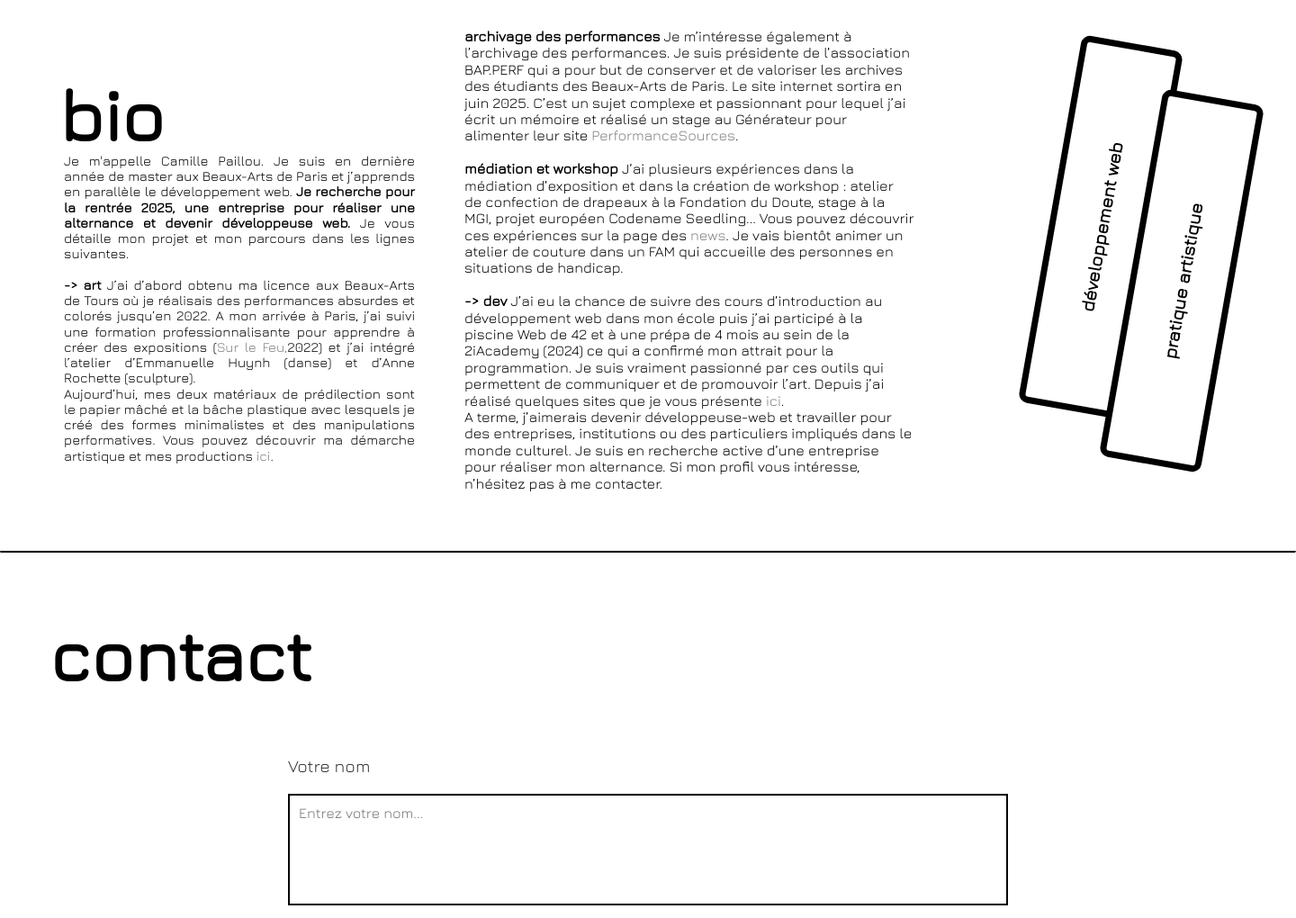
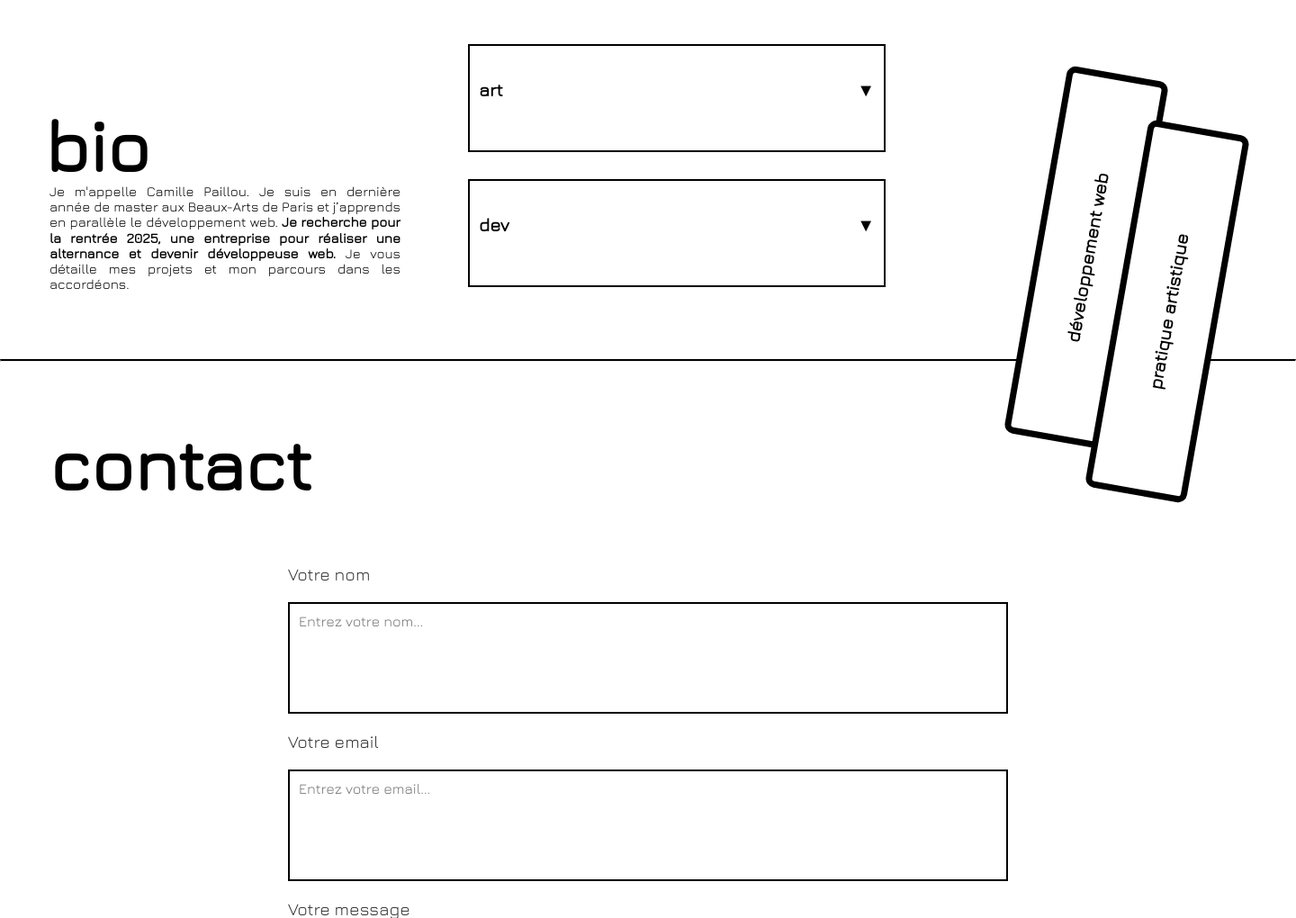
Before and after one commit to CamillePaillou/camille.paillou, a PHP site: page / in a window 1440 px wide. Shown: the part 801-1821 px from the top of the page at 90% size. Run offline with PHP 8.4, Linux system fonts and the light colour scheme.

Commit message:
implémentation accordéon index et changement timeline page dev

```diff
--- a/css/cpaillou.css
+++ b/css/cpaillou.css
@@ -94,13 +96,13 @@
     display: grid;
     grid-template-columns: 50% 50% 30%;
     max-width: 1000px;
-    margin: 1em;
+    margin-top: 50px;
     align-items: start;
 }
 
 .bio-left {
     font-family: "Jura", sans-serif;
-    font-size:15px;
+    font-size:20px;
     margin: -70px 55px 0px 55px;
     text-align: justify;
 }
@@ -115,6 +117,52 @@
 .bio-left {
     text-align: justify;
     font-size:15px;
+}
+
+/*accordéon pour détail*/
+.accordion {
+    background: white;
+    padding: 5px;
+    margin-left: 20px;
+    margin-bottom: 30px;
+    border: 2px solid black;
+    cursor: pointer;
+    user-select: none;
+    position: relative;
+    width: 450px;
+    overflow: hidden;
+}
+
+.accordion-title {
+    display: flex;
+    justify-content: space-between;
+    align-items: center;
+    font-size: 20px;
+    padding: 5px;
+}
+
+.arrow {
+    transition: transform 0.3s;
+}
+
+.accordion-content {
+    max-height: 0;
+    overflow: hidden;
+    transition: max-height 0.5s ease-in-out;
+    text-align:justify;
+    padding: 10px;
+}
+
+.accordion-content a{
+ text-decoration: none;
+ color: grey;
+}
+.accordion.active .accordion-content {
+    max-height: 1500px; /* assez grand pour le contenu */
+}
+
+.accordion.active .arrow {
+    transform: rotate(180deg);
 }
 
 
--- a/index.php
+++ b/index.php
@@ -7,6 +7,7 @@
     <link rel="stylesheet" href=".//css/cpaillou.css" />
     <link rel="stylesheet" href=".//css/normalize.css" />
     <script src="js/photoindex.js" defer></script>
+    <script src="js/accordeon.js" defer></script>
 </head>
 <body>
 
@@ -25,44 +26,57 @@
     <img src="images/dev/hana/hana2.PNG" class="slideshow-img" alt="Gauche 1">
     <img src="images/dev/bapperf/bap7.PNG" class="slideshow-img" alt="Gauche 2">
     <img src="images/dev/spp/spp2.PNG" class="slideshow-img" alt="Gauche 3">
-    <div><a href="dev.php" class="overlay-text" target="blank">développement web</a></div>
+    <a href="dev.php" class="overlay-text" target="_blank">développement web</a>
   </div>
 
   <div class="column right">
     <img src="images/art/echine/1.webp" class="slideshow-img" alt="Droite 1">
     <img src="images/art/accrochagebache/1.webp" class="slideshow-img" alt="Droite 2">
     <img src="images/art/permission/2.webp" class="slideshow-img" alt="Droite 3">
-    <div class="overlay-text">pratique artistique</div>
+    <a href="art.php" class="overlay-text" target="_blank">pratique artistique</a>
   </div>
 </section>
-
-
 
     <div class="bio-container">
         <div class="bio-column">
             <h2 class="bio">bio</h2>
             <p class="bio-left">Je m'appelle Camille Paillou. Je suis en dernière année de master aux Beaux-Arts de Paris et j’apprends en parallèle le développement web.
-                <strong>Je recherche pour la rentrée 2025, une entreprise pour réaliser une alternance et devenir développeuse web.</strong> Je vous détaille mon projet et mon parcours dans les lignes suivantes.
-            <br><br><strong>-> art</strong> J’ai d’abord obtenu ma licence aux Beaux-Arts de Tours où je réalisais des performances absurdes et colorés jusqu’en 2022.  A mon arrivée à Paris, j’ai suivi une formation professionnalisante pour apprendre à créer des expositions (<a href="https://beauxartsparis.fr/fr/exposition-simple/sur-le-feu" target="_blank">Sur le Feu,</a>2022)
-                 et j’ai intégré l’atelier d’Emmanuelle Huynh (danse) et d’Anne Rochette (sculpture).
-                <br> Aujourd’hui, mes deux matériaux de prédilection sont le papier mâché et la bâche plastique avec lesquels je créé des formes minimalistes et des manipulations performatives. Vous pouvez découvrir ma démarche artistique et mes productions <a href="art.php" target="_blank">ici</a>.
+                <strong>Je recherche pour la rentrée 2025, une entreprise pour réaliser une alternance et devenir développeuse web.</strong> Je vous détaille mes projets et mon parcours dans les accordéons.
             </p>
         </div>
         <div class="bio-column">
-            <p class="bio-right"><strong>archivage des performances</strong> Je m’intéresse également à l’archivage des performances. Je suis présidente de l’association BAP.PERF qui a pour but de conserver et de valoriser les archives des étudiants des Beaux-Arts de Paris. Le site internet sortira en juin 2025.
-                C’est un sujet complexe et passionnant pour lequel j’ai écrit un mémoire et réalisé un stage au Générateur pour alimenter leur site <a href="https://performancesources.com/" target="blank">PerformanceSources</a>.
-                <br><br><strong>médiation et workshop</strong> J’ai plusieurs expériences dans la médiation d’exposition et dans la création de workshop : atelier de confection de drapeaux à la Fondation du Doute, stage à la MGI, projet européen Codename Seedling... Vous pouvez découvrir ces expériences sur la page des <a href="/art/news.php" target="_blank">news</a>.
-                 Je vais bientôt animer un atelier de couture dans un FAM qui accueille des personnes en situations de handicap.
-                <br><br><strong>-> dev</strong> J’ai eu la chance de suivre des cours d’introduction au développement web dans mon école puis j’ai participé à la piscine Web de 42 et à une prépa de 4 mois au sein de la 2iAcademy (2024) ce qui a confirmé mon attrait pour la programmation. Je suis vraiment passionné par ces outils qui permettent de communiquer et de promouvoir l’art.
-                Depuis j’ai réalisé quelques sites que je vous présente <a href="dev.php" target="blank">ici</a>.
-                <br>A terme, j’aimerais devenir développeuse-web et travailler pour des entreprises, institutions ou des particuliers impliqués dans le monde culturel. Je suis en recherche active d’une entreprise pour réaliser mon alternance. Si mon profil vous intéresse, n’hésitez pas à me contacter.
-            </p>
+            <div class="accordion">
+                    <h4 class="accordion-title">art <span class="arrow">▼</span></h4>
+                    <div class="accordion-content">
+                        <p><strong>formation</strong><br>J’ai d’abord obtenu ma licence aux Beaux-Arts de Tours où je réalisais des performances absurdes et colorés jusqu’en 2022.  A mon arrivée à Paris, j’ai suivi une formation professionnalisante pour apprendre à créer des expositions (<a href="https://beauxartsparis.fr/fr/exposition-simple/sur-le-feu" target="_blank">Sur le Feu,</a>2022)
+                        et j’ai intégré l’atelier d’Emmanuelle Huynh (danse) et d’Anne Rochette (sculpture).
+                        <br> Aujourd’hui, mes deux matériaux de prédilection sont le papier mâché et la bâche plastique avec lesquels je créé des formes minimalistes et des manipulations performatives. Vous pouvez découvrir ma démarche artistique et mes productions <a href="art.php" target="_blank">ici</a>.
+                        </p>
+                        <p><strong>archivage des performances</strong><br>Je m’intéresse également à l’archivage des performances. Je suis présidente de l’association BAP.PERF qui a pour but de conserver et de valoriser les archives des étudiants des Beaux-Arts de Paris. Le site internet sortira en juin 2025.
+                        C’est un sujet complexe et passionnant pour lequel j’ai écrit un mémoire et réalisé un stage au Générateur pour alimenter leur site <a href="https://performancesources.com/" target="blank">PerformanceSources</a>.</p>
+                        <p><strong>médiation et workshop</strong><br>J’ai plusieurs expériences dans la médiation d’exposition et dans la création de workshop : atelier de confection de drapeaux à la Fondation du Doute, stage à la MGI, projet européen Codename Seedling... Vous pouvez découvrir ces expériences sur la page des <a href="/art/news.php" target="_blank">news</a>.
+                        J'anime églalement un atelier de couture dans un FAM qui accueille des personnes en situations de handicap.</p>
+                    </div>
+                </div>
+
+                <div class="accordion">
+                    <h4 class="accordion-title">dev <span class="arrow">▼</span></h4>
+                    <div class="accordion-content">
+                        <p><strong>formation et projets</strong> <br>J’ai eu la chance de suivre des cours d’introduction au développement web dans mon école puis j’ai participé à la piscine Web de 42 et à une prépa de 4 mois au sein de la 2iAcademy (2024) ce qui a confirmé mon attrait pour la programmation. Je suis vraiment passionné par ces outils qui permettent de communiquer et de promouvoir l’art.
+                        Depuis j’ai réalisé quelques sites que je vous présente <a href="dev.php" target="_blank">ici</a>.
+                        <br>A terme, j’aimerais devenir développeuse-web et travailler pour des entreprises, institutions ou des particuliers impliqués dans le monde culturel. Je suis en recherche active d’une entreprise pour réaliser mon alternance. Si mon profil vous intéresse, n’hésitez pas à me contacter.
+                        </p>
+                    </div>
+                </div>
         </div>
-        <div class="tags-column">
+
+            <div class="tags-column">
             <a href="dev.php" class="tag tag1 pulsing-border">développement web</a>
             <a href="art.php" class="tag tag2 pulsing-border">pratique artistique</a>
         </div>
+
     </div>
+
 
     <div>
         <hr class="hr-contact">
```
Also changed, not shown: other parts of css/cpaillou.css (+82 -63 lines), dev.php (+22 -20 lines), js/accordeon.js (added, +7 -0 lines).
